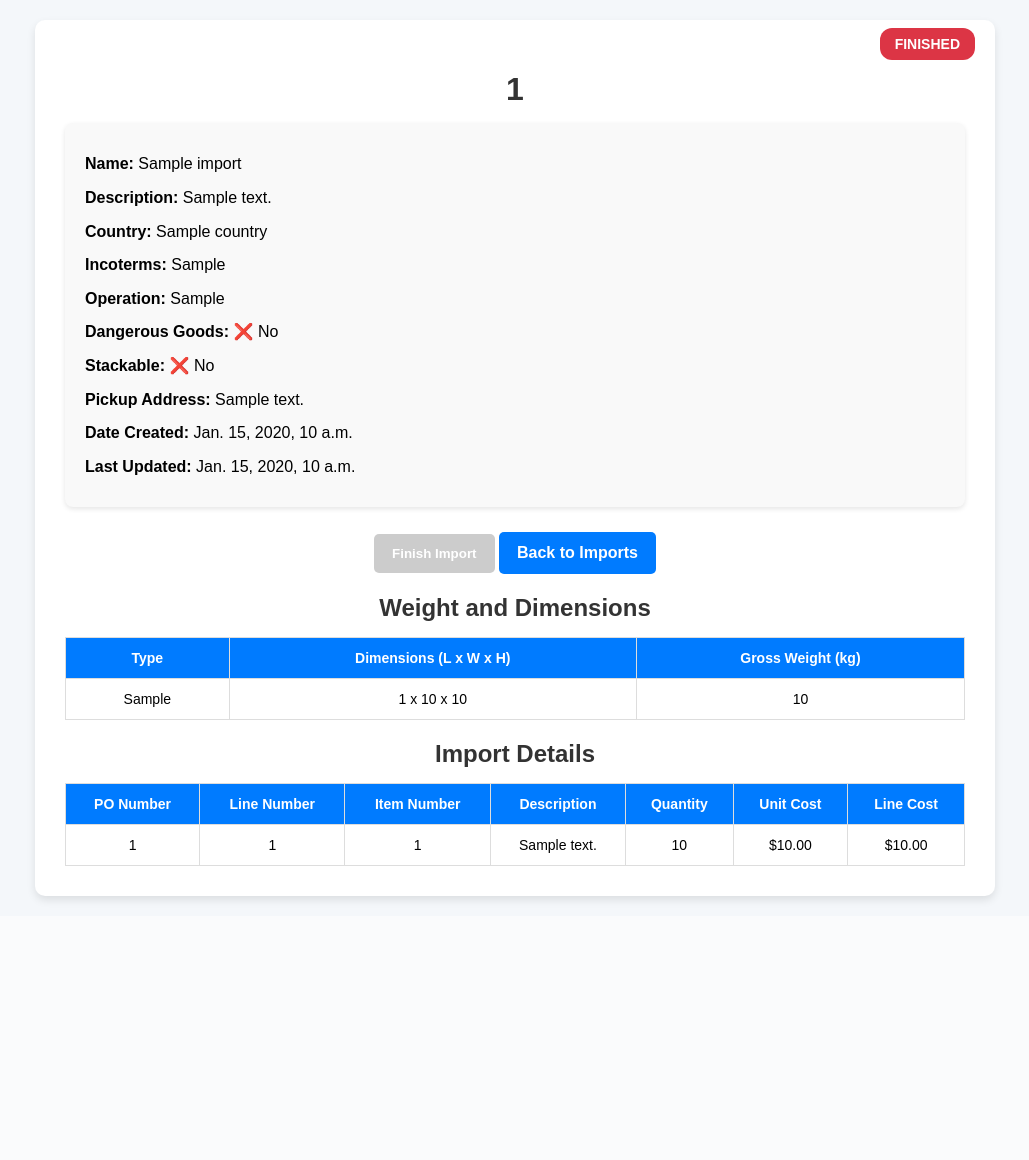
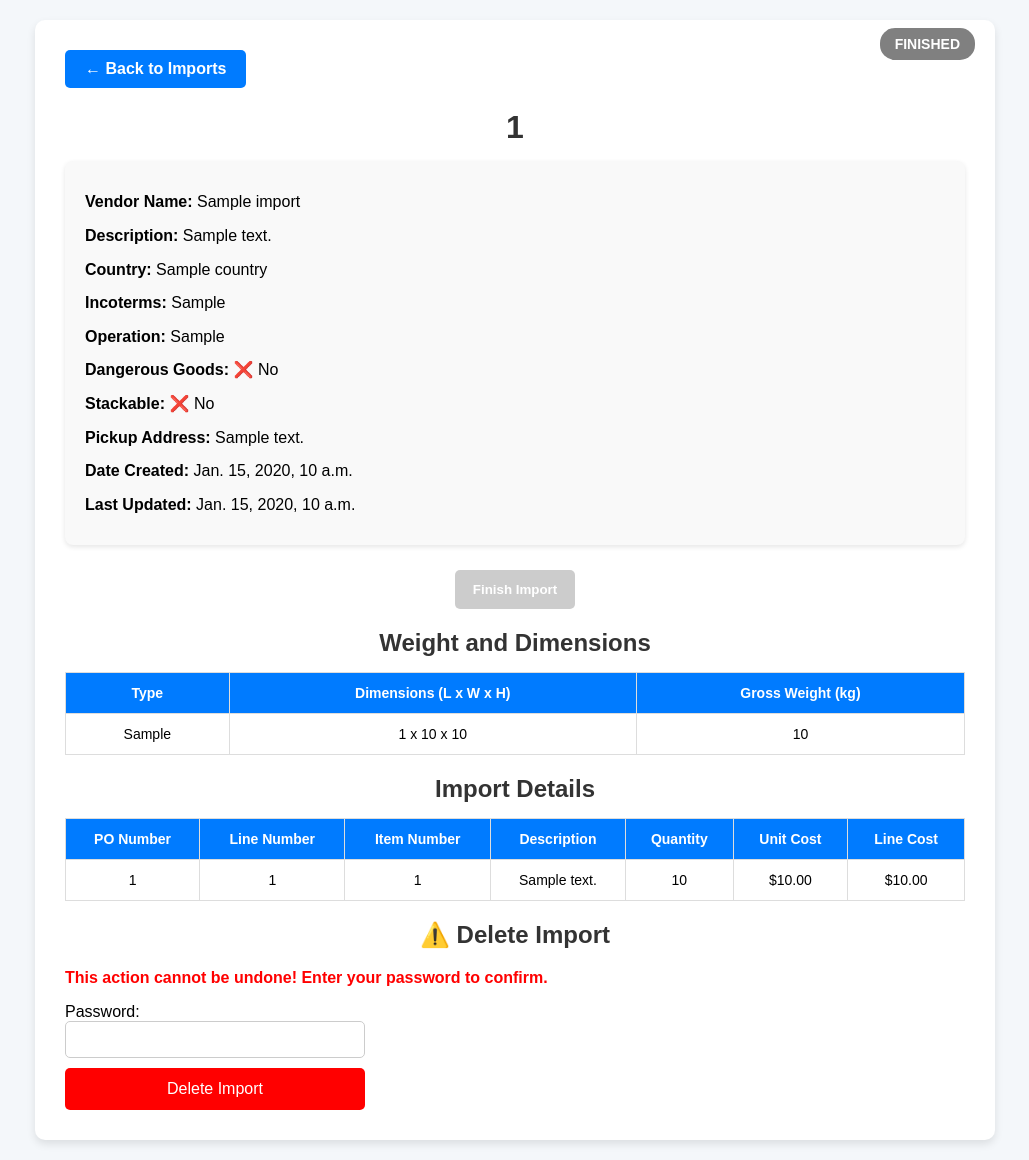
Before and after one commit to levankan/shipment, a Django app: template shipment/imports/templates/imports/import_detail.html in a window 1280 px wide. Shown: the whole page, without its empty margins (125-1154 px from the left). Before the commit the page ends 903 px from the top, so only its background shows below. Run offline with Django 3.2, Linux system fonts and the light colour scheme; the template is opened without the code that fills it: most values are stand-ins (such as "Sample title", 1, 10 or a date in 2020).

Commit message:
Added all project files

```diff
--- a/shipment/imports/forms.py
+++ b/shipment/imports/forms.py
@@ -5,7 +5,7 @@ class ImportForm(forms.ModelForm):
     class Meta:
         model = Import
         fields = [
-            'name', 'description', 'country', 'incoterms', 'operation',
+            'vendor_name', 'description', 'country', 'incoterms', 'operation',
             'is_dangerous', 'is_stackable', 'pickup_address'
         ]
 
--- a/shipment/imports/models.py
+++ b/shipment/imports/models.py
@@ -28,7 +28,7 @@ class Import(models.Model):
 
 
     unique_number = models.CharField(max_length=10, unique=True, editable=False)
-    name = models.CharField(max_length=100)
+    vendor_name = models.CharField(max_length=100)
     description = models.TextField(blank=True, null=True)
     country = models.CharField(max_length=100)
     incoterms = models.CharField(max_length=3, choices=INCOTERMS_CHOICES)
--- a/shipment/imports/templates/imports/import_detail.html
+++ b/shipment/imports/templates/imports/import_detail.html
@@ -9,16 +9,19 @@
 </head>
 <body>
     <div class="container">
-        <!-- Status Badge at the Top Right -->
-        <div class="status-container">
-            <span id="import-status" class="status-badge {{ import.status|lower }}">{{ import.status }}</span>
+        <!-- Top Navigation -->
+        <div class="top-nav">
+            <a href="{% url 'import_list' %}" class="back-button">← Back to Imports</a>
+            <div class="status-container">
+                <span id="import-status" class="status-badge {{ import.status|lower }}">{{ import.status }}</span>
+            </div>
         </div>
 
         <h1> {{ import.unique_number }}</h1>
 
         <!-- Import Details -->
         <div class="import-info">
-            <p><strong>Name:</strong> {{ import.name }}</p>
+            <p><strong>Vendor Name:</strong> {{ import.vendor_name }}</p>
             <p><strong>Description:</strong> {{ import.description }}</p>
             <p><strong>Country:</strong> {{ import.country }}</p>
             <p><strong>Incoterms:</strong> {{ import.get_incoterms_display }}</p>
@@ -37,7 +40,6 @@
                     {% if import.status == 'Finished' %}disabled{% endif %}>
                 Finish Import
             </button>
-            <a href="{% url 'import_list' %}" class="back-button">Back to Imports</a>
         </div>
 
         <h2>Weight and Dimensions</h2>
@@ -95,6 +97,17 @@
         {% else %}
             <p>No details uploaded yet.</p>
         {% endif %}
+
+        <!-- DELETE SECTION -->
+        <h2>⚠️ Delete Import</h2>
+        <p class="delete-warning">This action cannot be undone! Enter your password to confirm.</p>
+
+        <form id="delete-form" action="{% url 'delete_import' import.unique_number %}" method="post">
+            {% csrf_token %}
+            <label for="delete-password">Password:</label>
+            <input type="password" id="delete-password" name="password" required>
+            <button type="submit" class="delete-button">Delete Import</button>
+        </form>
     </div>
 
     <!-- JavaScript for Finish Import -->
--- a/shipment/static/css/imports/import_details.css
+++ b/shipment/static/css/imports/import_details.css
@@ -134,3 +134,83 @@ h1, h2 {
         padding: 20px;
     }
 }
+
+
+/* Top Navigation */
+.top-nav {
+    display: flex;
+    justify-content: space-between;
+    align-items: center;
+    margin-bottom: 20px;
+}
+
+/* Back Button */
+.back-button {
+    background-color: #007bff;
+    color: white;
+    padding: 10px 20px;
+    border-radius: 5px;
+    text-decoration: none;
+    font-weight: bold;
+}
+
+.back-button:hover {
+    background-color: #0056b3;
+}
+
+/* Status Badge */
+.status-container {
+    font-size: 16px;
+    font-weight: bold;
+}
+
+.status-badge {
+    padding: 8px 15px;
+    border-radius: 15px;
+    color: white;
+    font-size: 14px;
+}
+
+.status-badge.active {
+    background-color: green;
+}
+
+.status-badge.finished {
+    background-color: gray;
+}
+
+/* Delete Warning */
+.delete-warning {
+    color: red;
+    font-weight: bold;
+    margin-top: 20px;
+}
+
+/* Delete Form */
+#delete-form {
+    display: flex;
+    flex-direction: column;
+    max-width: 300px;
+    margin-top: 10px;
+}
+
+#delete-password {
+    padding: 10px;
+    margin-bottom: 10px;
+    border: 1px solid #ccc;
+    border-radius: 5px;
+}
+
+.delete-button {
+    background-color: red;
+    color: white;
+    padding: 12px;
+    border: none;
+    cursor: pointer;
+    border-radius: 5px;
+    font-size: 16px;
+}
+
+.delete-button:hover {
+    background-color: darkred;
+}
```
Also changed, not shown: shipment/imports/templates/imports/delete_import.html (+8 -5 lines), shipment/imports/templates/imports/import_list.html (+2 -8 lines), shipment/imports/views.py (+19 -4 lines), shipment/static/css/imports/delete_import.css (added, +27 -0 lines), shipment/db.sqlite3, shipment/imports/migrations/0009_rename_name_import_vendor_name.py (added).
